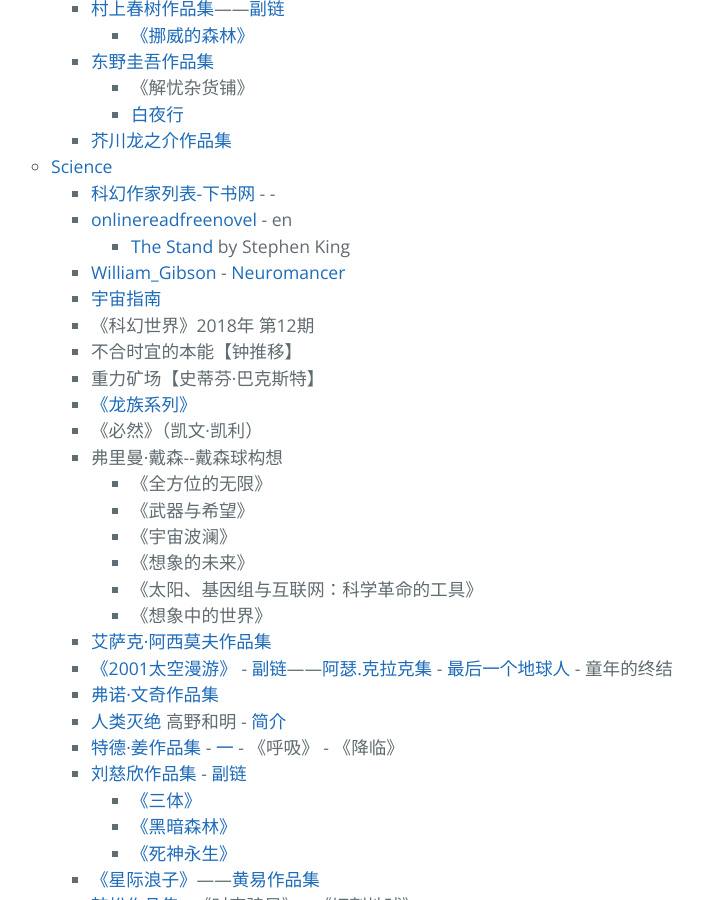
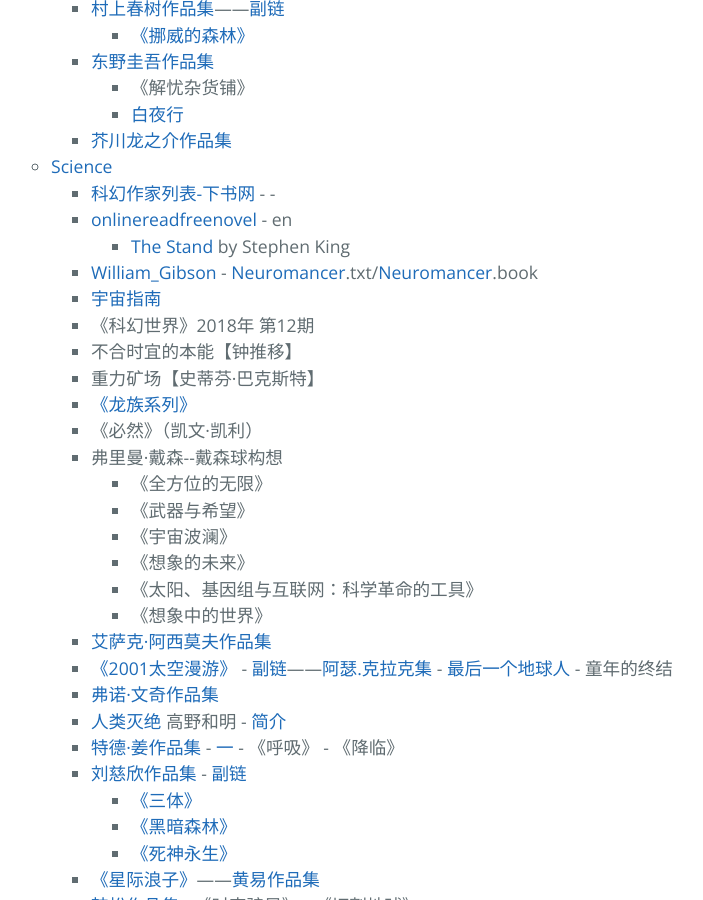
Before and after one commit to AmbroseRen/test, a Jekyll site: the page built from Library/BookListsOne.md, in a window 1280 px wide and 900 px high, scrolled down 4361 px. Shown: the whole window, without its empty margins (253-956 px from the left). Built offline with Jekyll 4.4.1, drawn with Linux system fonts in a browser that asks for light colours; our own code applies the rules of GitHub Pages for plain Markdown files; the repository's description, which GitHub fills in, is left out.

Commit message:
Update BookListsOne.md

```diff
--- a/Library/BookListsOne.md
+++ b/Library/BookListsOne.md
@@ -244,7 +244,7 @@
                             <li><a href="https://onlinereadfreenovel.com/stephen-king/31696-the_stand.html">The Stand</a> by Stephen King</li>
                         </ul>
                     </li>
-		    <li><a href="https://en.wikipedia.org/wiki/List_of_works_by_William_Gibson">William_Gibson</a> - <a href="https://archive.org/stream/NeuromancerWilliamGibson/Neuromancer%20-%20William%20Gibson_djvu.txt">Neuromancer</a></li>
+		    <li><a href="https://en.wikipedia.org/wiki/List_of_works_by_William_Gibson">William_Gibson</a> - <a href="https://archive.org/stream/NeuromancerWilliamGibson/Neuromancer%20-%20William%20Gibson_djvu.txt">Neuromancer</a>.txt/<a href="https://archive.org/details/NeuromancerWilliamGibson/mode/2up">Neuromancer</a>.book</li>
 		    <li><a href="https://cdn.jsdelivr.net/gh/AmbroseRen/test@master/Library/Society/宇宙指南.pdf">宇宙指南</a></li>
                     <li>《科幻世界》2018年 第12期</li>
                     <li>不合时宜的本能【钟推移】</li>
```
